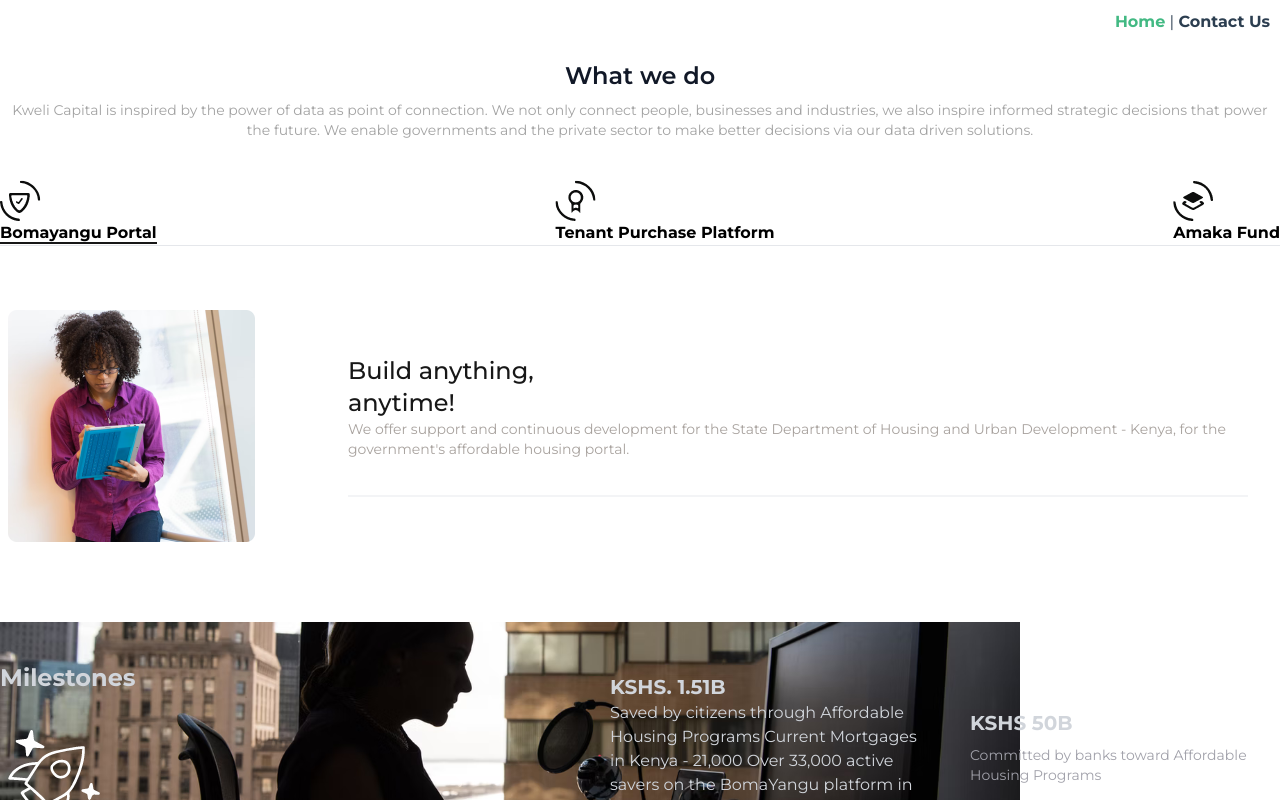
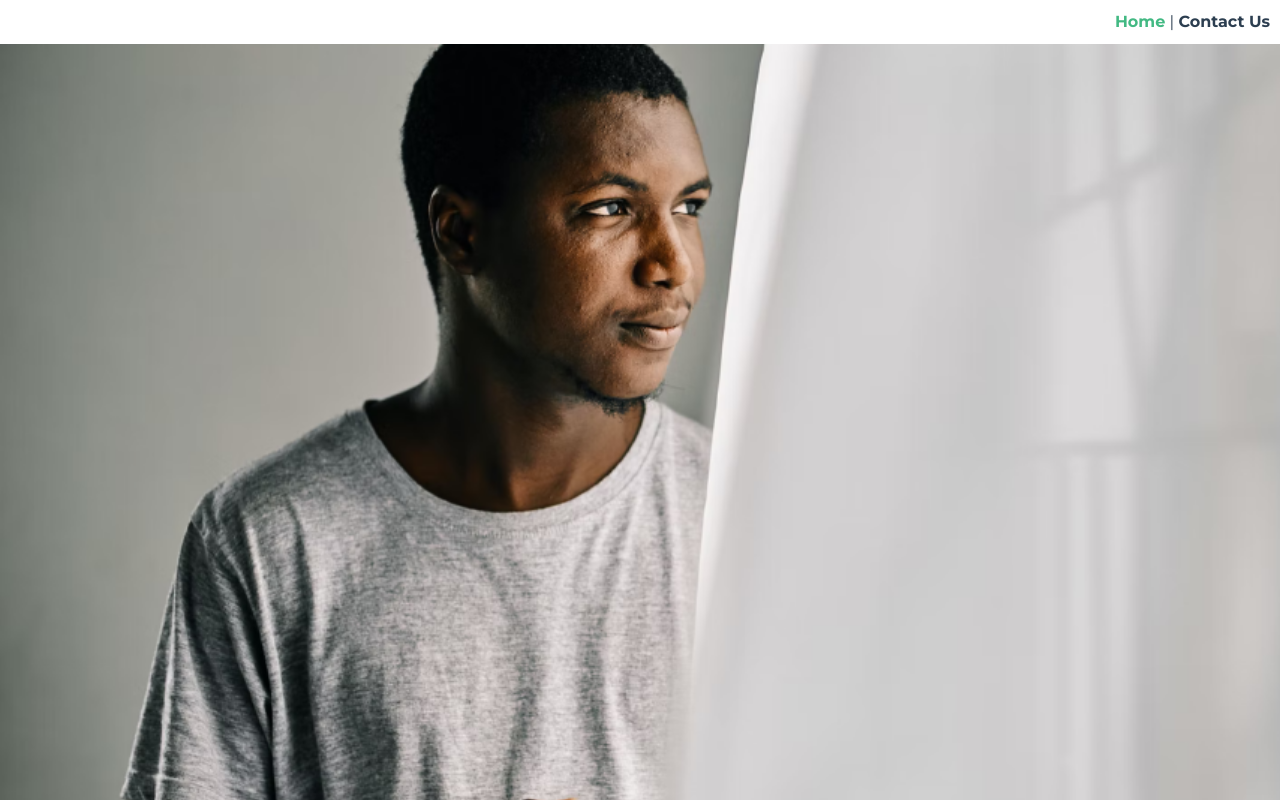
Before and after one commit to kwelimarvo/kweli-website-project, a Vue app: page / in a window 1280 px wide. Shown: the top 800 px of the page. Built offline with nearby package versions, Linux system fonts and the light colour scheme.

Commit message:
Hero Image added

```diff
--- a/src/views/HomeView.vue
+++ b/src/views/HomeView.vue
@@ -1,4 +1,8 @@
 <template>
+  <section class="bg-[url('/src/assets/images/hero.png')] bg-cover w-full h-screen bg-no-repeat">
+
+  </section>
+
   <section id="services" class="container mx-auto my-4">
     <div class="text-center text-neutral-400 text-sm w-full mb-10">
       <h3 class="font-semibold text-2xl text-gray-900 font-inter-regular mb-2">What we do</h3>
```
